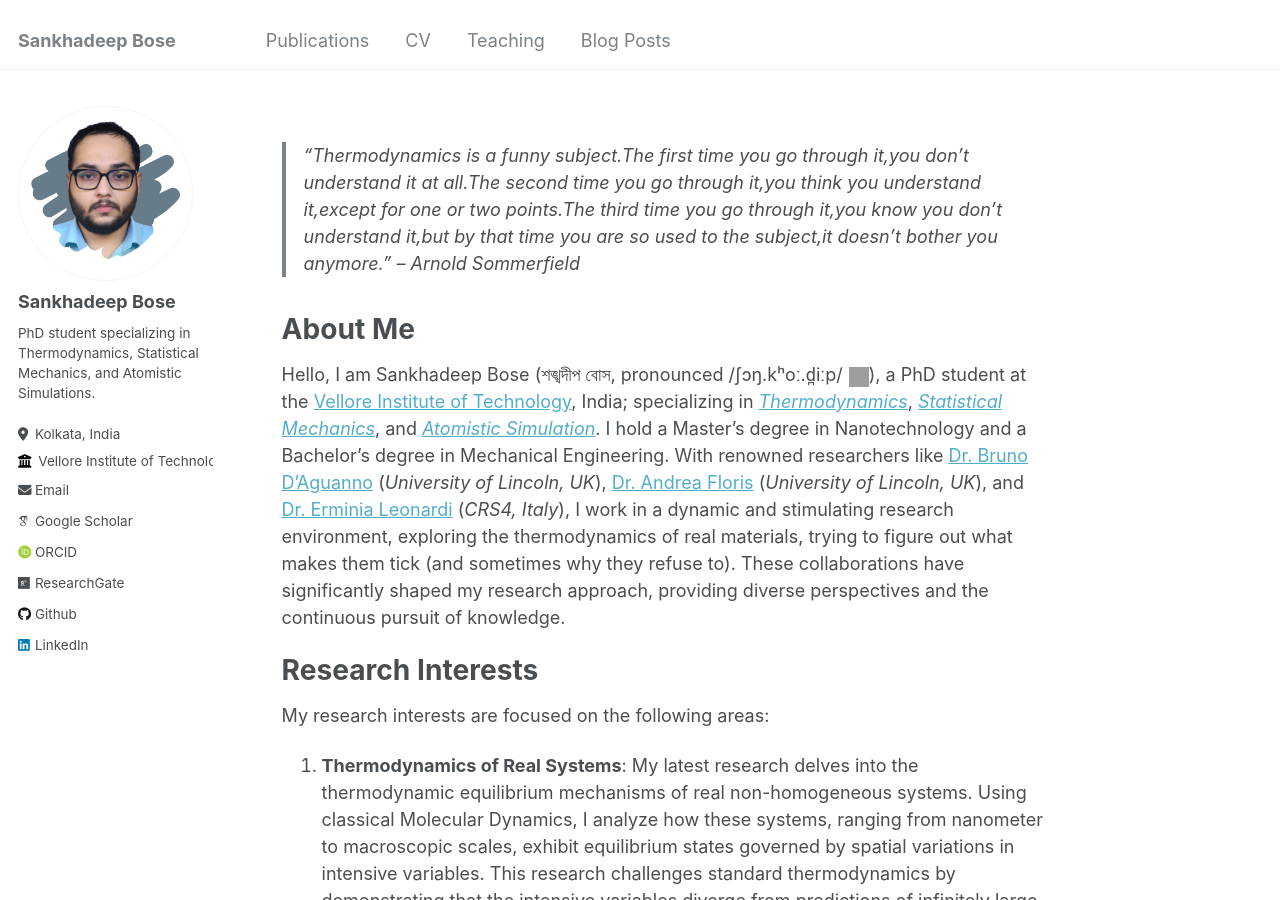
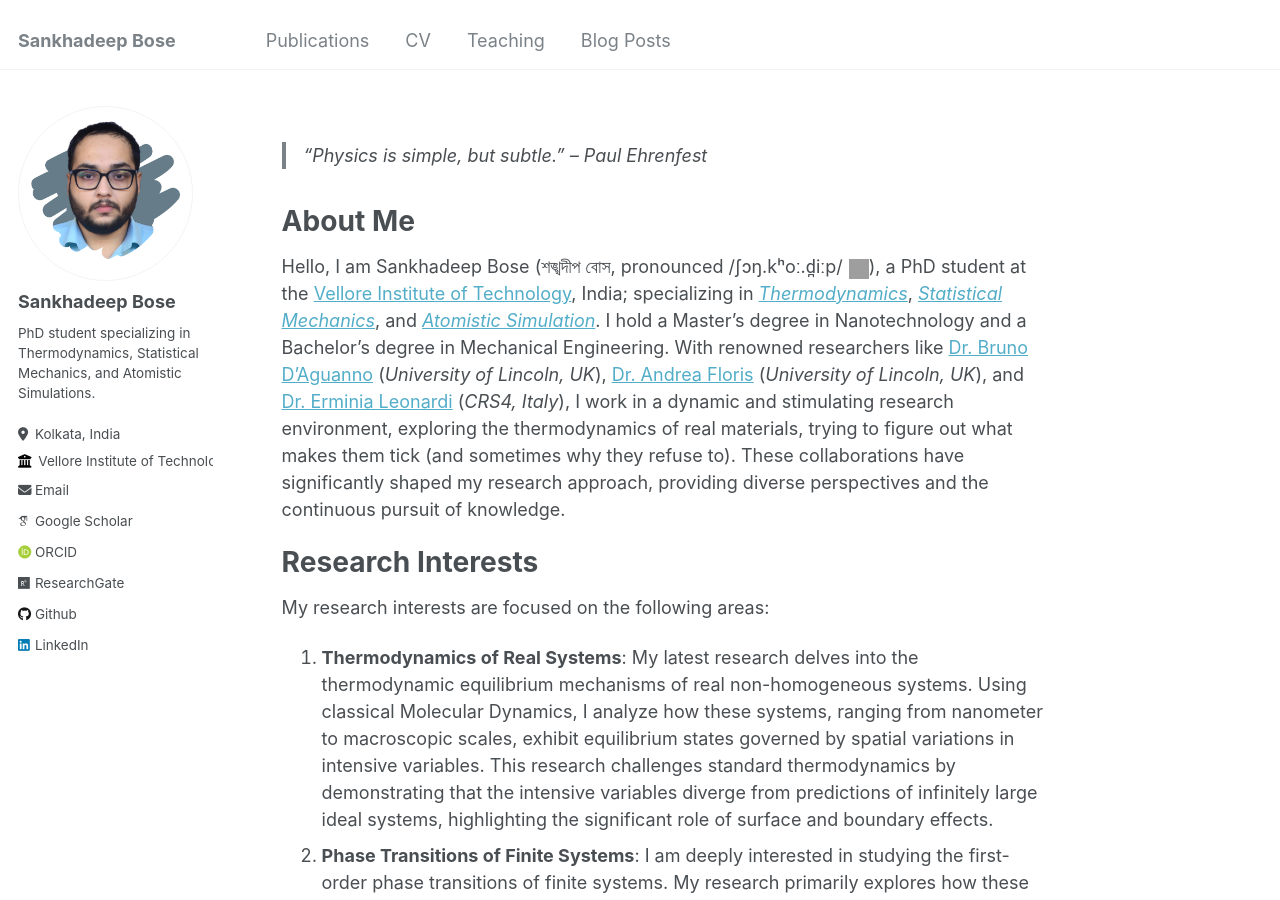
Before and after one commit to sankhadeepbose/sankhadeepbose.github.io, a Jekyll site: the page built from _pages/about.md, in a window 1280 px wide and 900 px high. Built offline with Jekyll 4.4.1, drawn with Linux system fonts in a browser that asks for light colours; some web fonts are replaced; grey boxes are pictures that could not be loaded.

Commit message:
Update about.md

```diff
--- a/_pages/about.md
+++ b/_pages/about.md
@@ -5,7 +5,7 @@ redirect_from:
   - /about/
   - /about.html
 ---
-> *"Thermodynamics is a funny subject.The first time you go through it,you don't understand it at all.The second time you go through it,you think you understand it,except for one or two points.The third time you go through it,you know you don't understand it,but by that time you are so used to the subject,it doesn't bother you anymore."* -- Arnold Sommerfield
+> *"Physics is simple, but subtle."* -- Paul Ehrenfest
 
 About Me
 ======
```
